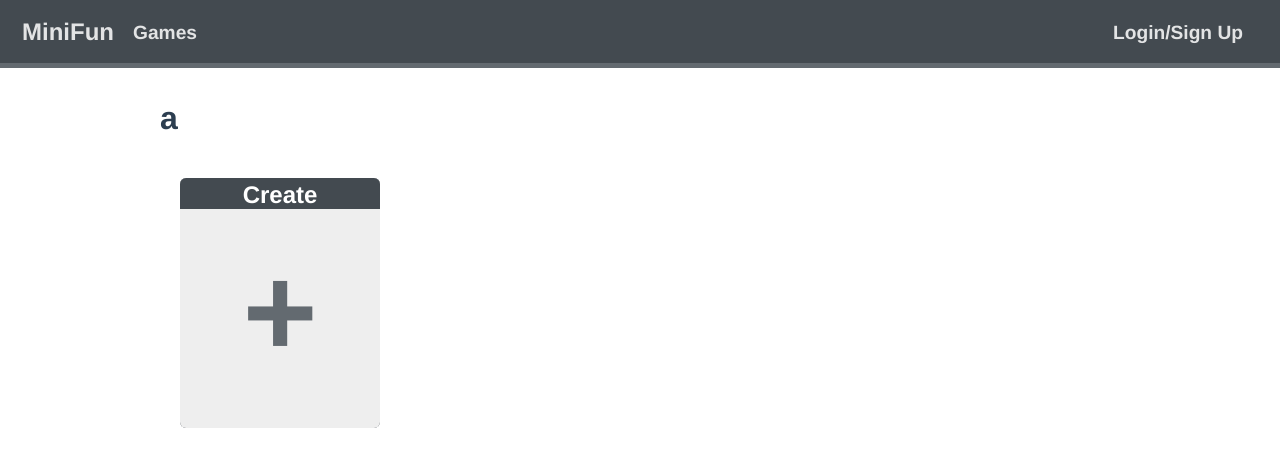
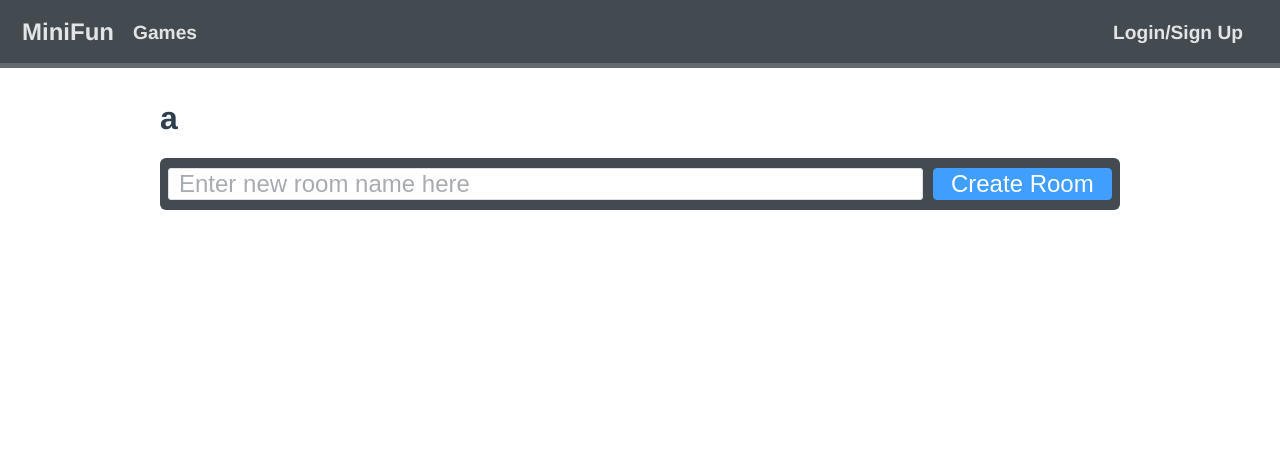
Before and after one commit to f31233456545/mini_game, a Vue app: page /1/1 in a window 1280 px wide. Shown: the top 466 px of the page. Built offline with nearby package versions, Linux system fonts and the light colour scheme.

Commit message:
ui design

```diff
--- /dev/null
+++ b/src/components/CreateRoom.vue
@@ -0,0 +1,40 @@
+<template>
+    <div class="create-room">
+        <el-input
+            class="create-room-input-box"
+            v-model="this.room_name"
+            placeholder="Enter new room name here"
+            maxlength="20"
+        />
+        <el-button class="create-room-button" type="primary">Create Room</el-button>
+    </div>
+</template>
+
+<script>
+export default {
+    data() {
+        return {
+            room_name: ""
+        }
+    }
+}
+</script>
+
+<style lan="css">
+.create-room {
+    height: auto;
+    width: 960px;
+    background: #434a50;
+    border-radius: 6px;
+    padding: 10px 8px;
+}
+.create-room-input-box {
+    width: 80%;
+    margin-right: 1%;
+    font-size: 24px;
+}
+.create-room-button {
+    width: 19%;
+    font-size: 24px;
+}
+</style>
--- a/src/components/RoomListItem.vue
+++ b/src/components/RoomListItem.vue
@@ -1,6 +1,5 @@
 <template>
     <div class="room">
-         <div class="content" v-if="this.type=='normal'">
         <div class="room-id">{{this.room_id}}</div>
         <div class="room-name">{{this.room_name}}</div>
         <div class="state">
@@ -26,13 +25,6 @@
         </router-link>
         </div>
     </div>
-        <router-link :to="`${this.$route.path}/create`" v-else>
-            <div class="create">
-                <div class="create-tag">Create</div>
-                <div class="create-icon">+</div>
-            </div>
-        </router-link>
-    </div>
 </template>
 
 <script>
@@ -44,7 +36,6 @@ export default{
         max_player_num: Number,
         status: Number,
         gameId: Number,
-        type: String,
     },
     computed:{
         gameInfo(){
@@ -109,26 +100,4 @@ export default{
     font-size: 1.2rem;
 }
 
-.create{
-    margin: 0 auto;
-    font-size: 1.5rem;
-    height: 100%;
-    background: #eee;
-    border-radius: 6px;
-}
-.create-tag{
-    padding-top: 3px;
-    font-size: 1.5rem;
-    background: #434a50;
-    border-top-left-radius: 6px;
-    border-top-right-radius: 6px;
-    color: white;
-}
-.create-icon{
-    position: absolute;
-    top: 60px;
-    font-size: 8.0rem;
-    width: 100%;
-    color: #636a70;
-}
 </style>
--- a/src/router/index.js
+++ b/src/router/index.js
@@ -14,11 +14,6 @@ const routes = [
         component: () => import('../views/Rooms.vue'),
     },
     {
-        path: '/:id/:name/create',
-        name: 'create-room',
-        component: () => import('../views/CreateRoom.vue'),
-    },
-    {
         path: '/:id/:name/content/:room_id',
         name: 'play-room',
         component: () => import('../views/PlayRoom.vue'),
--- a/src/views/CreateRoom.vue
+++ /dev/null
@@ -1,17 +0,0 @@
-<template>
-    <div class="create-room">
-        <h1>
-            Create Room: {{this.gameInfo.name}}
-        </h1>
-    </div>
-</template>
-
-<script>
-export default {
-    computed:{
-        gameInfo(){
-            return this.$store.state.games.find(gameInfo => gameInfo.id === parseInt(this.$route.params.id))
-        }
-    }
-}
-</script>
--- a/src/views/Rooms.vue
+++ b/src/views/Rooms.vue
@@ -5,7 +5,7 @@
 
     <div class="room-list-wrapper">
         <div class="room-list">
-            <RoomListItem :type="'create'"/>
+            <CreateRoom />
             <RoomListItem
                 v-for="item in gameInfo.rooms"
                 :key="item.room_id"
@@ -15,7 +15,6 @@
                 :max_player_num="item.max_player_num"
                 :status="item.status"
                 :gameId="gameInfo.id"
-                :type="'normal'"
             />
         </div>
     </div>
@@ -25,9 +24,10 @@
 import sourceData from '../game-list.json'
 
 import RoomListItem from '../components/RoomListItem.vue'
+import CreateRoom from '../components/CreateRoom.vue'
 
 export default {
-    components:{ RoomListItem },
+    components:{ RoomListItem, CreateRoom },
     computed:{
         gameInfo(){
             return this.$store.state.games.find(gameInfo => gameInfo.id===parseInt(this.$route.params.id))
```
Lines whose indentation alone changed are shown as unchanged.
